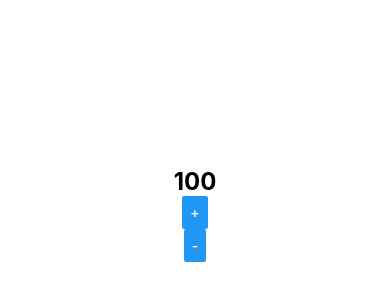
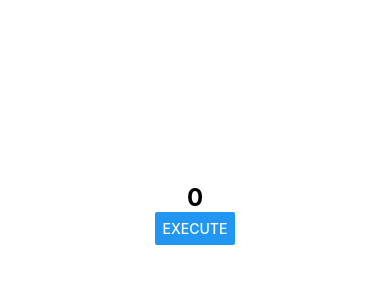
Before and after one commit to Tartaminos/Curso-react-native, a React Native app: screen / in a window 390 px wide. Shown: the part 208-508 px from the top of the page. Built offline with nearby package versions, Linux system fonts and the light colour scheme.

Commit message:
snippets, comunicação direta e comunicação indireta

```diff
--- a/src/App.js
+++ b/src/App.js
@@ -7,16 +7,18 @@ import { View, StyleSheet } from 'react-native'
 // import Randon from "./components/Randon"
 //import Title from "./components/Title"
 //import Button from "./components/Button"
-import Counter from "./components/Counter"
-
+//import Counter from "./components/Counter"
+//import Pai from "./components/Direta/Pai"
+import Pai from "./components/Indireta/Pai"
 
 export default () => (
         <View style={style.App}>
 
-            <Counter initial={100} />
+            <Pai></Pai>
 
            {/* <CompPadrao />
 
+            <Counter initial={100} />
 
             <Button />
 
--- /dev/null
+++ b/src/components/Direta/Filho.js
@@ -0,0 +1,16 @@
+import React, { Fragment } from 'react'
+import { Text } from 'react-native'
+import style from '../style'
+
+export default (props) => {
+    return (
+        <Fragment>
+            <Text style={style.biggerText}>
+                {props.a}
+            </Text>
+            <Text style={style.biggerText}>
+                {props.b}
+            </Text>
+        </Fragment>
+    )
+}
--- /dev/null
+++ b/src/components/Direta/Pai.js
@@ -0,0 +1,19 @@
+import React, { Fragment } from 'react'
+import Filho from './Filho'
+
+
+export default (props) => {
+    let x = 13
+    let y = 100
+
+    return (
+        <Fragment>
+            <Filho a = {x} b = {y}>
+
+            </Filho>
+            <Filho  a = {x + 100} b = {y + 200}>
+
+            </Filho>
+        </Fragment>
+    )
+}
--- /dev/null
+++ b/src/components/Indireta/Filho.js
@@ -0,0 +1,21 @@
+import React from 'react'
+import { Button, Text } from 'react-native'
+
+export default (props) => {
+
+    function numberGenerate(min, max){
+        const fact = min - max + 1
+        return parseInt(Math.random() * fact) + min
+    }
+
+    return (
+
+        <Button
+        title='Execute'
+        onPress={function(){
+           const n = numberGenerate(props.min, props.max)
+           props.funcao(n)
+        }}
+        />
+    )
+}
--- /dev/null
+++ b/src/components/Indireta/Pai.js
@@ -0,0 +1,27 @@
+import React, { Fragment, useState, } from 'react'
+import { Text } from 'react-native'
+import Filho from './Filho'
+import style from '../style'
+
+
+export default (props) => {
+    const [num, setNum] = useState(0)
+
+
+    function showValue(number) {
+        setNum(number)
+    }
+
+    return (
+        <Fragment>
+            <Text style={style.biggerText}>
+                {num}
+            </Text>
+            <Filho min={1}
+            max={60}
+            funcao={showValue}
+            />
+        </Fragment>
+
+    )
+}
```
Also changed, not shown: src/components/tmep.js (added, +13 -0 lines).
